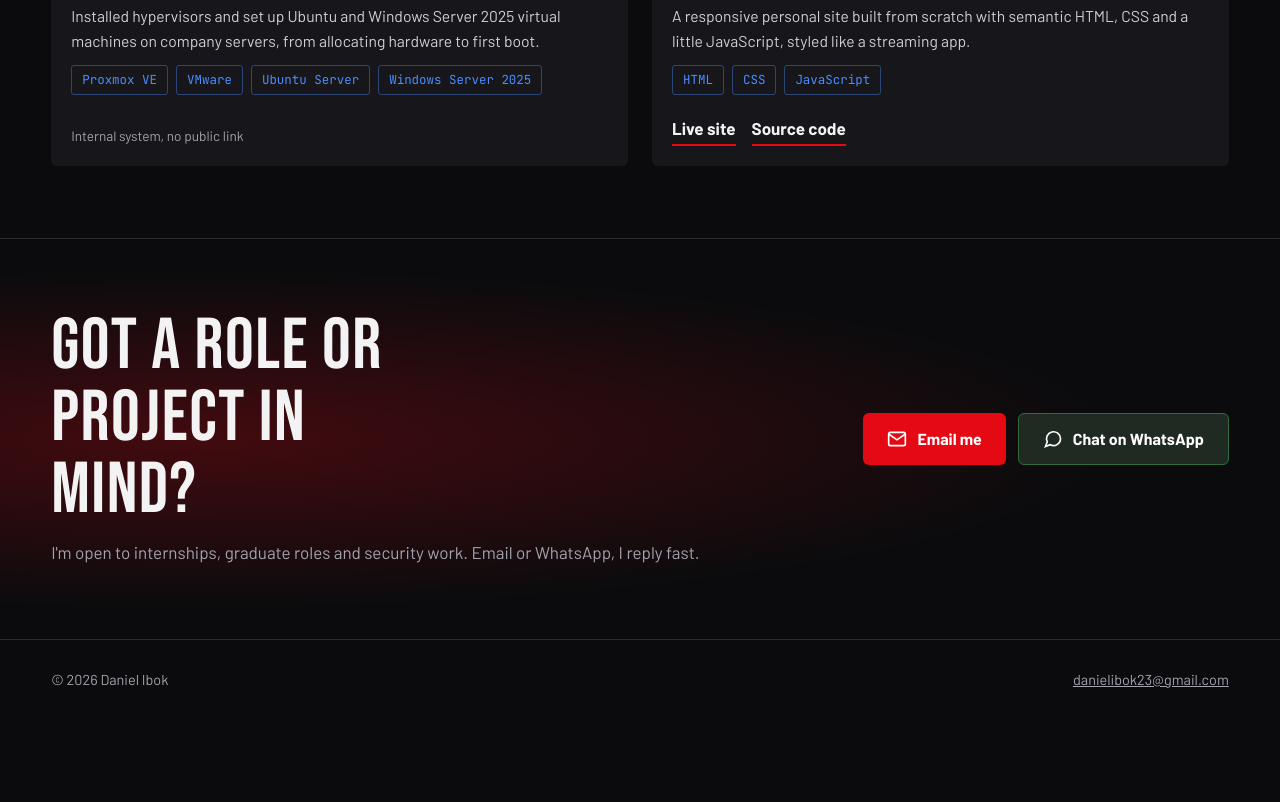
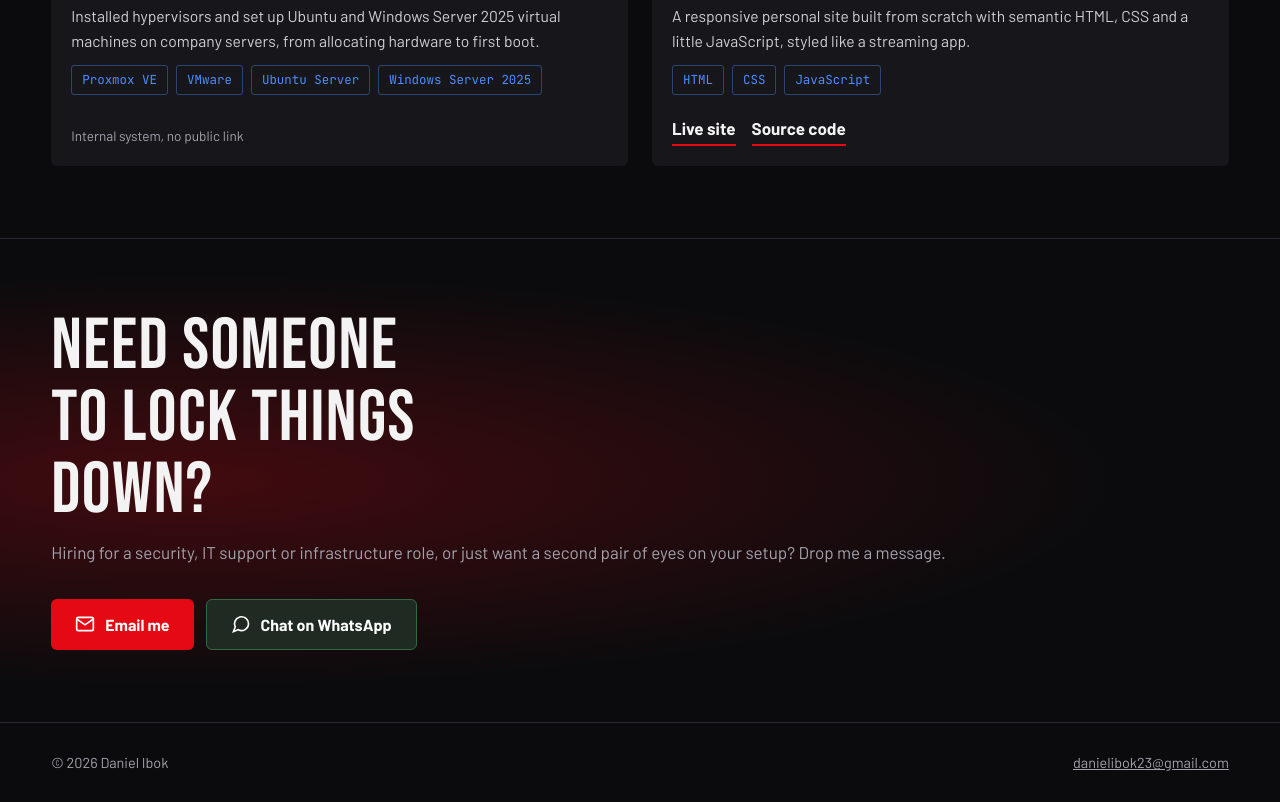
Before and after one commit to danielibok/portfolio, a plain HTML site: page index.html in a window 1280 px wide. Shown: the part 2816-3618 px from the top of the page. Before the commit the page ends 3535 px from the top, so only its background shows below. Drawn offline with Linux system fonts and the light colour scheme.

Commit message:
Reword contact section

```diff
--- a/index.html
+++ b/index.html
@@ -209,8 +209,8 @@
     <section class="section cta" id="contact">
       <div class="container cta-inner">
         <div>
-          <h2>Got a role or project in mind?</h2>
-          <p>I'm open to internships, graduate roles and security work. Email or WhatsApp, I reply fast.</p>
+          <h2>Need someone to lock things down?</h2>
+          <p>Hiring for a security, IT support or infrastructure role, or just want a second pair of eyes on your setup? Drop me a message.</p>
         </div>
         <div class="cta-actions">
           <a class="btn btn-primary" href="mailto:danielibok23@gmail.com?subject=Hello%20Daniel">
```
